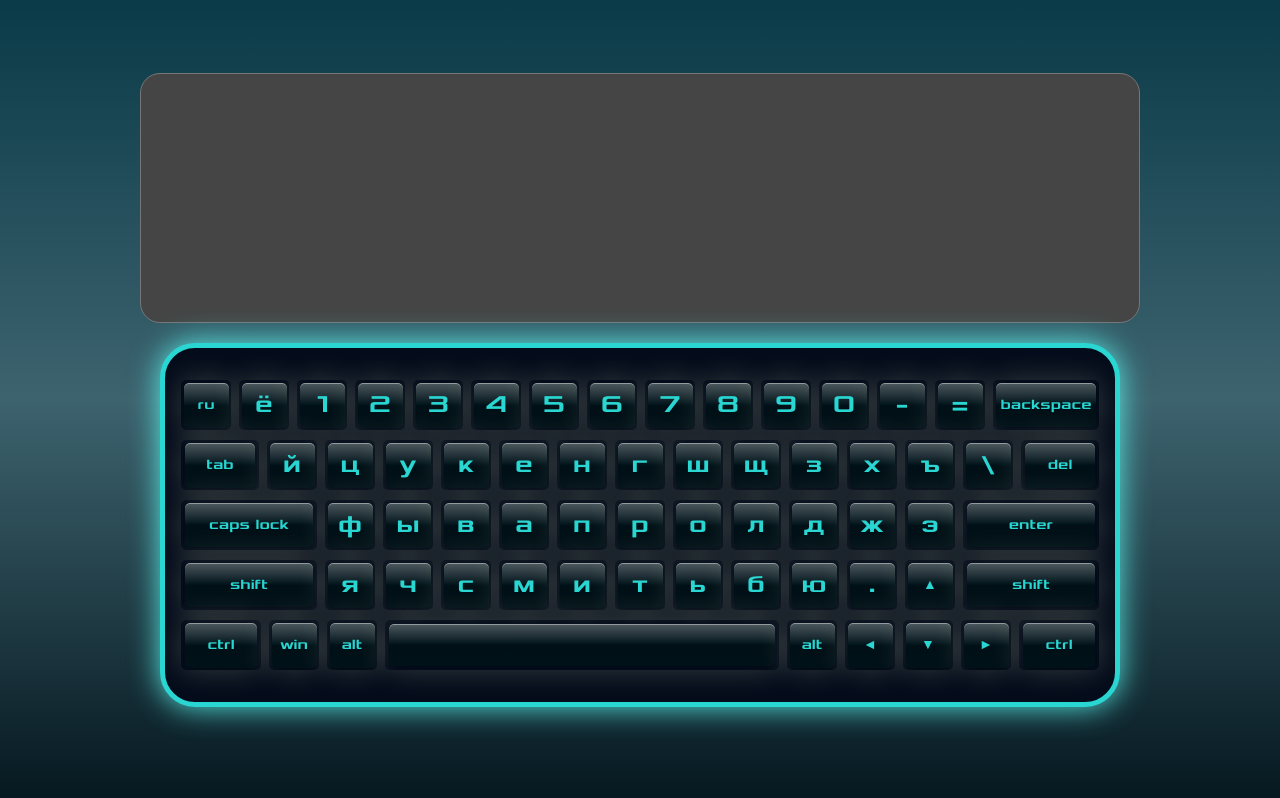
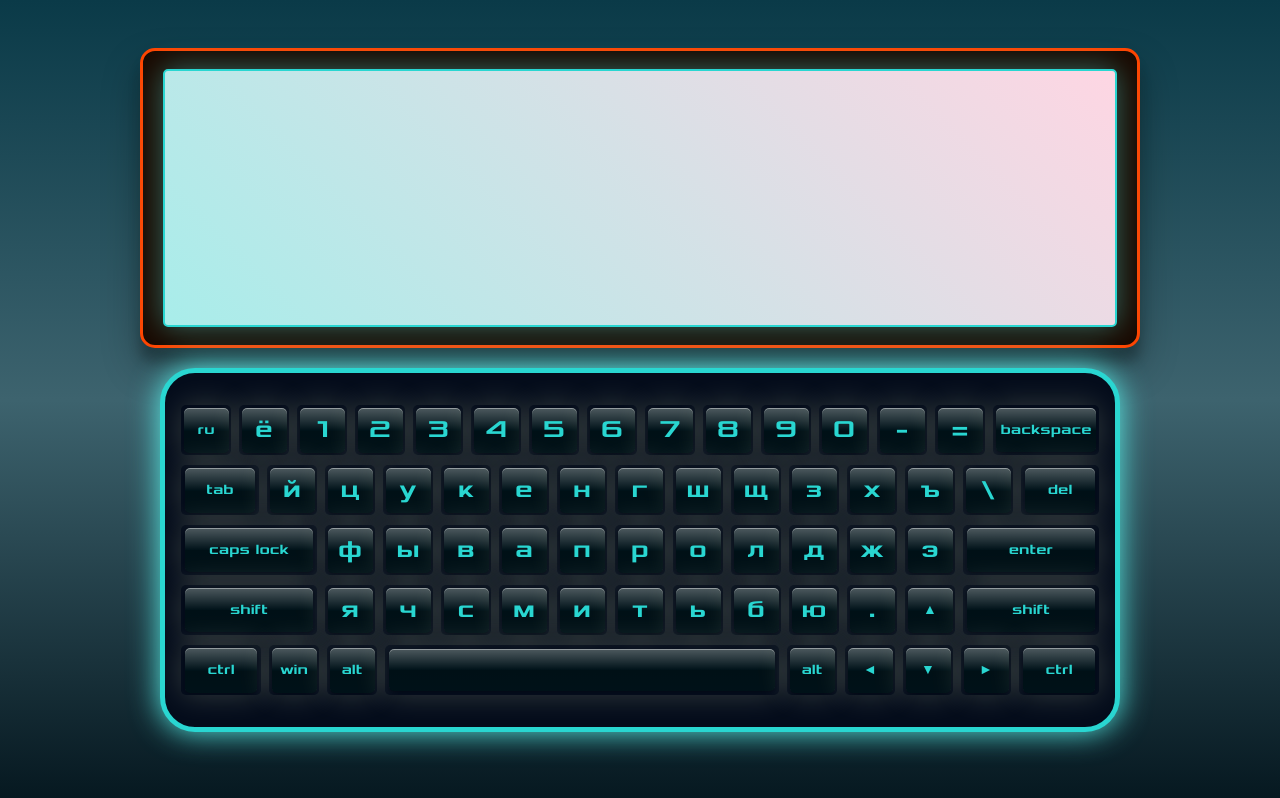
Before and after one commit to antasth/Virtual-keyboard, a website with bundled scripts: page index.html in a window 1280 px wide. Built offline with nearby package versions, Linux system fonts and the light colour scheme.

Commit message:
feat: add frame to textarea with styles

```diff
--- a/index.js
+++ b/index.js
@@ -19,6 +19,8 @@ const keyboard = document.createElement('div');
 keyboard.classList.add('keyboard');
 const textArea = document.createElement('textarea');
 textArea.classList.add('text-area');
+const frame = document.createElement('div');
+frame.classList.add('frame');
 let lang = localStorage.getItem('lang');
 let caps = false;
 
@@ -27,7 +29,8 @@ document.addEventListener('click', () => {
 });
 
 body.append(content);
-content.append(textArea, keyboard);
+frame.append(textArea);
+content.append(frame, keyboard);
 
 const createKeyboard = (buttonsArray) => {
   for (let i = 1; i <= 5; i += 1) {
--- a/styles/styles.css
+++ b/styles/styles.css
@@ -16,8 +16,12 @@
 }
 
 body {
-  background-color: #040c1b;
-  background: linear-gradient(0deg, rgb(6, 24, 32), rgb(61, 99, 110), rgb(10, 58, 72));
+  background: linear-gradient(
+    0deg,
+    rgb(6, 24, 32),
+    rgb(61, 99, 110),
+    rgb(10, 58, 72)
+  );
   min-height: 100vh;
   display: flex;
   flex-direction: column;
@@ -29,18 +33,30 @@ body {
   display: flex;
   flex-direction: column;
 }
+.frame {
+  display: flex;
+  justify-content: center;
+  background-color: #190900;
+  border-radius: 15px;
+  border: 3px solid orangered;
+  box-shadow: rgba(0, 0, 0, 0.3) 0px 19px 38px,
+    rgba(0, 0, 0, 0.22) 0px 15px 12px;
+  height: 300px;
+}
 .text-area {
   align-self: center;
-  width: 100%;
-  height:  250px;
+  width: 96%;
+  height: 88%;
   padding: 15px;
   resize: none;
   outline: none;
   font-family: 'Xolonium';
   font-size: 32px;
-  border-radius: 20px;
-  background-color: #454545;
-  color: #FC4F00;
+  border: 2px solid #29d6d1;
+  box-shadow: 0 0px 30px rgba(93, 255, 247, 0.4);
+  border-radius: 5px;
+  background: linear-gradient(45deg, #a8edea, #fed6e3);
+  color: orangered;
 }
 .text-area:focus {
   outline: none;
@@ -100,7 +116,7 @@ body {
   color: rgb(93, 255, 247);
 }
 .button:hover span {
-color: #eca000;
+  color: #eca000;
 }
 .button::before {
   content: '';
```
